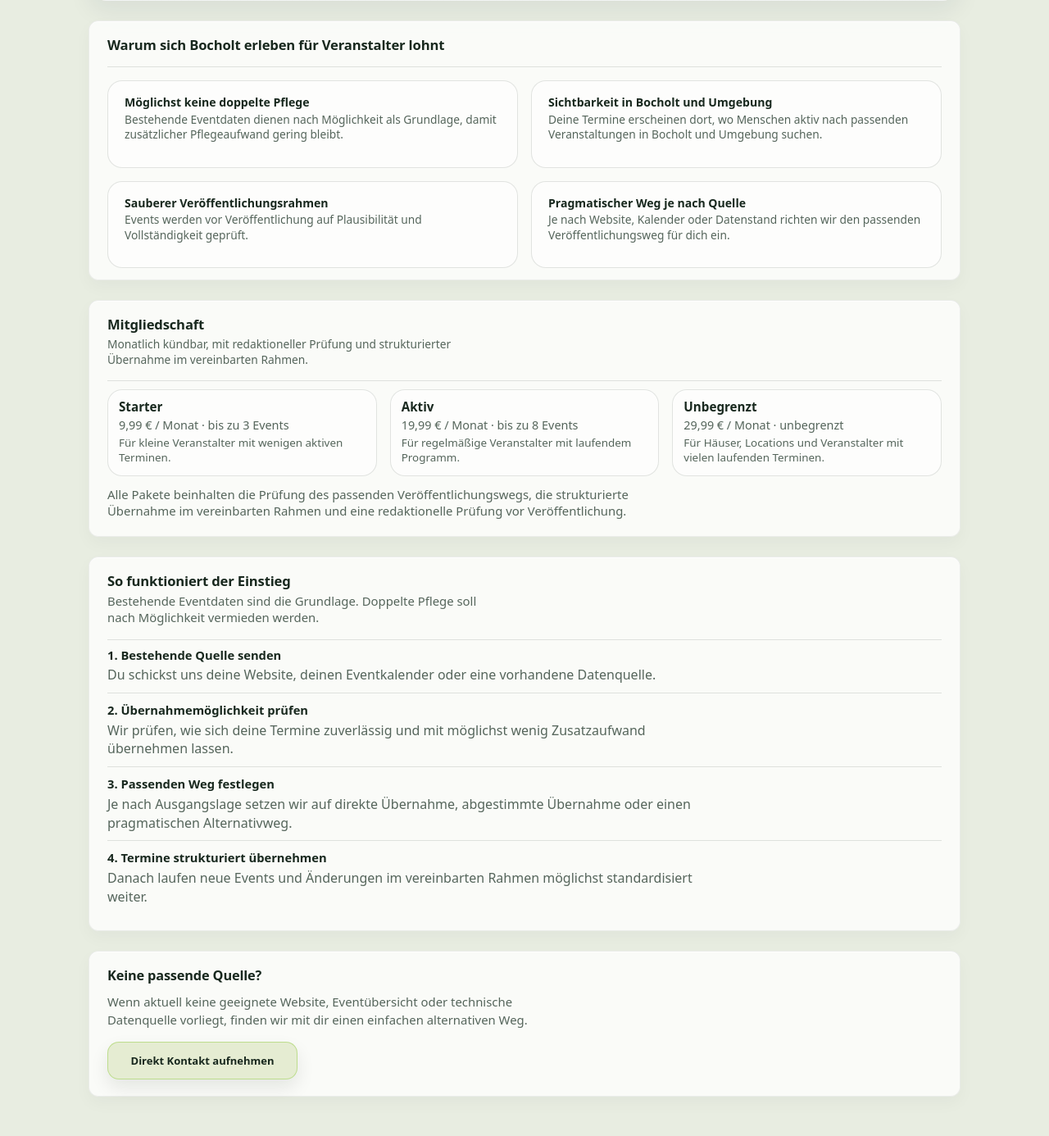
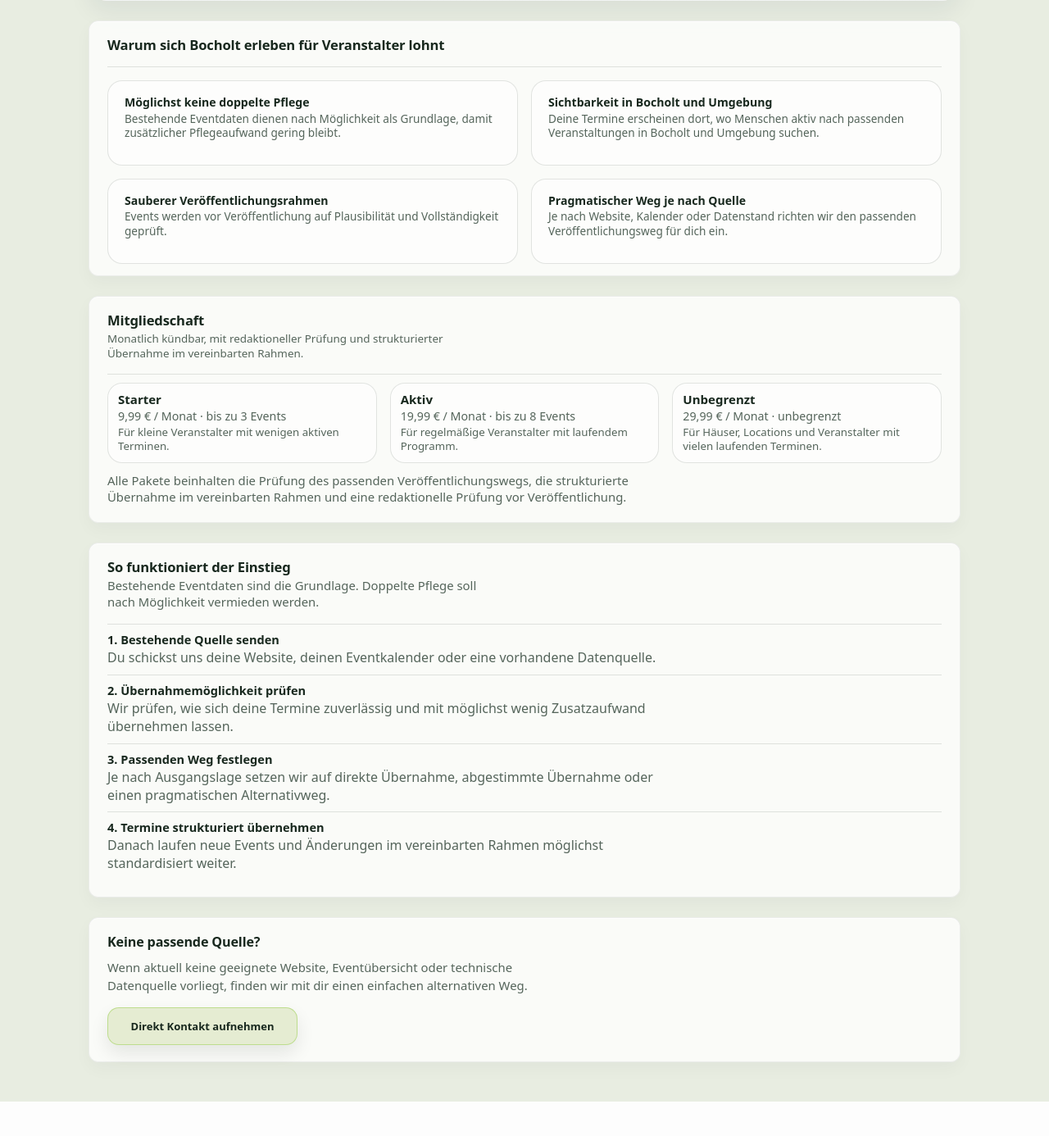
Before and after one commit to Stratos888/Bocholt-Erleben, a PHP site: page /events-veroeffentlichen/ in a window 1280 px wide. Shown: the part 373-1759 px from the top of the page at 82% size. After the commit the page ends 1717 px from the top, so only its background shows below. Run offline with PHP 8.4, Linux system fonts and the light colour scheme.

Commit message:
Update pages.css

```diff
--- a/css/pages.css
+++ b/css/pages.css
@@ -739,8 +739,8 @@
 
 .page--publish .publish-section-head{
   display: grid;
-  gap: 4px;
-  padding-bottom: 10px;
+  gap: 3px;
+  padding-bottom: 9px;
   border-bottom: 1px solid var(--cmp-divider-strong);
 }
 
@@ -750,12 +750,12 @@
 }
 
 .page--publish .publish-section-head .content-note{
-  line-height: 1.38;
+  line-height: 1.34;
 }
 
 .page--publish .publish-benefits-grid{
   display: grid;
-  gap: 8px;
+  gap: 7px;
   margin: 0;
   padding: 0;
   list-style: none;
@@ -763,7 +763,7 @@
 
 .page--publish .publish-benefits-grid li{
   display: grid;
-  gap: 3px;
+  gap: 2px;
   align-content: start;
   min-height: 100%;
   padding: 10px 12px;
@@ -777,29 +777,29 @@
   color: var(--color-text-primary);
   font-size: 0.88rem;
   font-weight: 760;
-  line-height: 1.18;
+  line-height: 1.16;
 }
 
 .page--publish .publish-benefits-grid span{
   color: var(--cmp-copy-color);
-  font-size: 0.86rem;
-  line-height: 1.34;
+  font-size: 0.85rem;
+  line-height: 1.30;
 }
 
 .page--publish .publish-membership-layout{
   display: grid;
-  gap: 10px;
+  gap: 8px;
 }
 
 .page--publish .publish-membership-block{
   display: grid;
-  gap: 10px;
+  gap: 8px;
 }
 
 .page--publish .publish-membership-intro{
-  max-width: 44ch;
-  font-size: 0.86rem;
-  line-height: 1.36;
+  max-width: 42ch;
+  font-size: 0.84rem;
+  line-height: 1.32;
 }
 
 .page--publish .publish-plans{
@@ -812,9 +812,9 @@
 
 .page--publish .publish-plans li{
   display: grid;
-  gap: 4px;
-  margin: 0;
-  padding: 12px 13px;
+  gap: 3px;
+  margin: 0;
+  padding: 11px 12px;
   border: 1px solid var(--cmp-divider-strong);
   border-radius: 18px;
   background: rgba(255,255,255,0.52);
@@ -823,26 +823,26 @@
 
 .page--publish .publish-plans strong{
   color: var(--color-text-primary);
-  font-size: 0.95rem;
+  font-size: 0.94rem;
   font-weight: 780;
-  line-height: 1.16;
+  line-height: 1.14;
 }
 
 .page--publish .publish-plans span{
   color: var(--cmp-copy-color);
-  font-size: 0.9rem;
-  line-height: 1.28;
+  font-size: 0.89rem;
+  line-height: 1.24;
 }
 
 .page--publish .publish-plans li small{
   color: var(--cmp-copy-color);
-  font-size: 0.84rem;
-  line-height: 1.32;
+  font-size: 0.83rem;
+  line-height: 1.28;
 }
 
 .page--publish .publish-plans-note{
   max-width: none;
-  line-height: 1.38;
+  line-height: 1.34;
 }
 
 .page--publish .publish-rules-list{
@@ -883,28 +883,28 @@
 
 .page--publish .publish-step{
   display: grid;
-  gap: 4px;
+  gap: 3px;
   align-content: start;
-  padding: 0 0 10px;
+  padding: 0 0 9px;
 }
 
 .page--publish .publish-step + .publish-step{
-  padding-top: 12px;
+  padding-top: 10px;
   border-top: 1px solid var(--cmp-divider-strong);
 }
 
 .page--publish .publish-step h3{
   margin: 0;
   color: var(--color-text-primary);
-  font-size: 0.92rem;
+  font-size: 0.91rem;
   font-weight: 760;
-  line-height: 1.2;
+  line-height: 1.18;
 }
 
 .page--publish .publish-step p{
   margin: 0;
-  max-width: 78ch;
-  line-height: 1.42;
+  max-width: 76ch;
+  line-height: 1.36;
 }
 
 .page--publish .publish-final-card--help{
@@ -914,8 +914,8 @@
 .page--publish .publish-final-card--help h2{
   margin: 0;
   color: var(--color-text-primary);
-  font-size: 1.02rem;
-  line-height: 1.18;
+  font-size: 1.01rem;
+  line-height: 1.16;
 }
 
 .page--publish .publish-final-actions{
```
Also changed, not shown: other parts of css/pages.css (+13 -13 lines).
